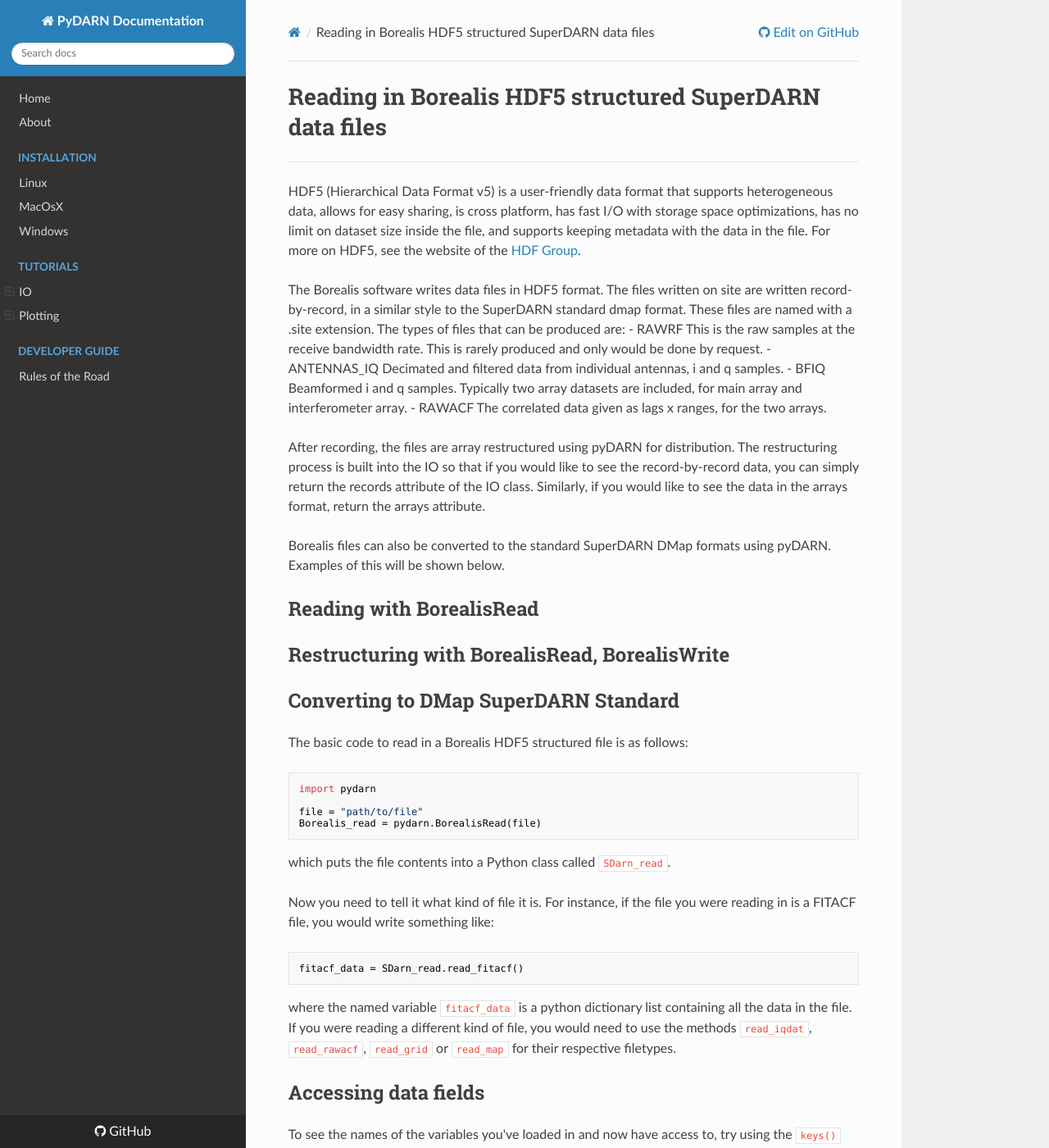
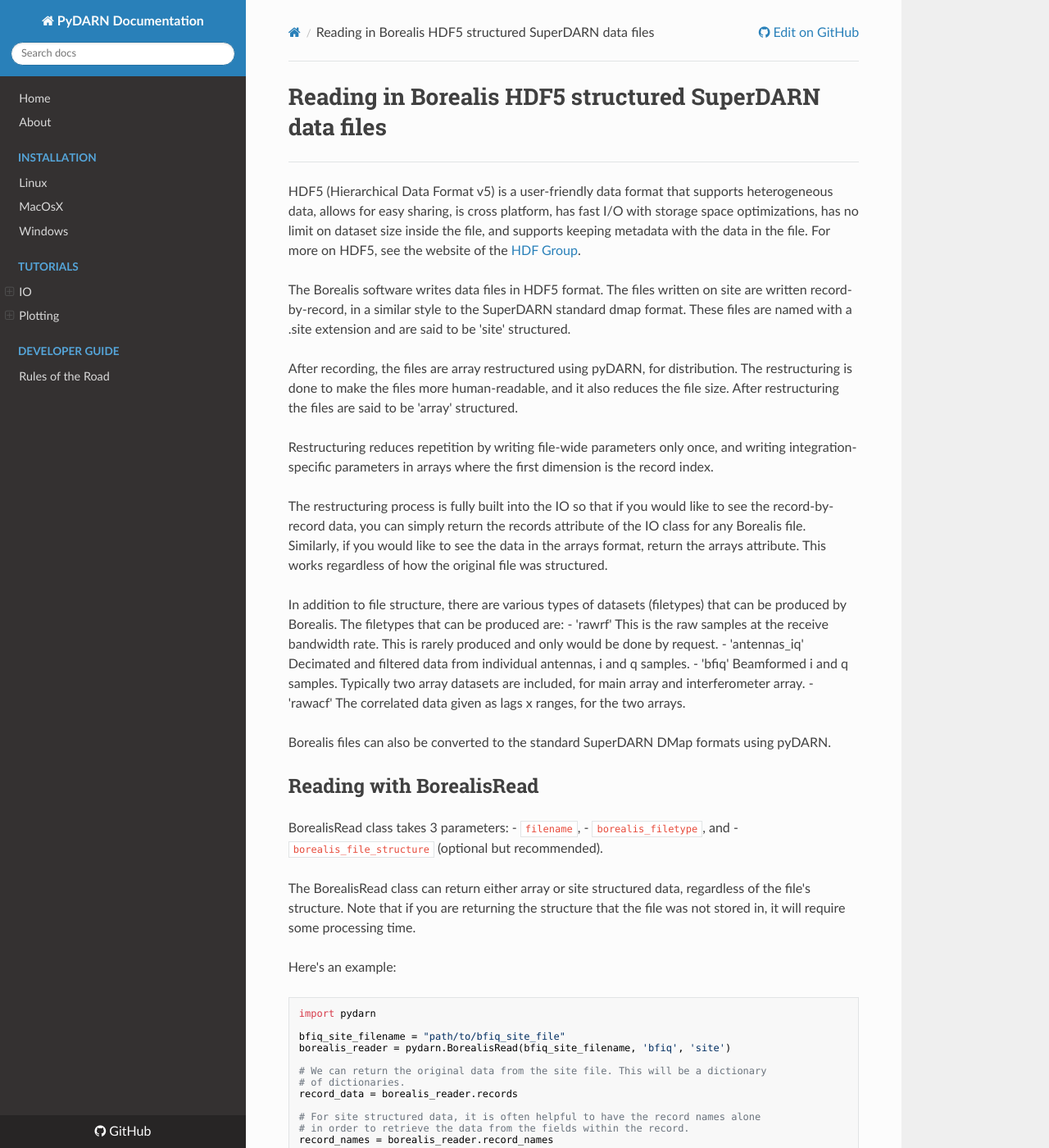
Before and after one commit to SuperDARN/pydarn, an MkDocs documentation site: the page built from docs/user/borealis.md, in a window 1280 px wide and 1400 px high. Shown: the whole window at 82% size. Built offline with MkDocs 1.6.1, drawn with Linux system fonts in a browser that asks for light colours; nearby versions of some CDN libraries; some of the changed text lies outside the part shown.

Commit message:
Updated Borealis IO for tutorial

````diff
--- a/docs/user/borealis.md
+++ b/docs/user/borealis.md
@@ -9,63 +9,195 @@ HDF5, see the website of the [HDF Group](www.hdfgroup.org).
 
 The Borealis software writes data files in HDF5 format. The files written on
 site are written record-by-record, in a similar style to the SuperDARN standard
-dmap format. These files are named with a .site extension. The types of files
-that can be produced are:
-- RAWRF
+dmap format. These files are named with a .site extension and are said to be
+'site' structured.
+
+After recording, the files are array restructured using pyDARN, for distribution.
+The restructuring is done to make the files more human-readable, and it also
+reduces the file size. After restructuring the files are said to be 'array'
+structured.
+
+Restructuring reduces repetition by writing file-wide parameters only once,
+and writing integration-specific parameters in arrays where the first
+dimension is the record index.
+
+The restructuring process is fully built into the IO so that if you would like to see
+the record-by-record data, you can simply return the records attribute of the
+IO class for any Borealis file. Similarly, if you would like to see the data in
+the arrays format, return the arrays attribute. This works regardless of how
+the original file was structured.
+
+In addition to file structure, there are various types of datasets (filetypes)
+that can be produced by Borealis. The filetypes that can be produced are:
+- 'rawrf'
     This is the raw samples at the receive bandwidth rate. This is rarely
     produced and only would be done by request.
-- ANTENNAS_IQ
+- 'antennas_iq'
     Decimated and filtered data from individual antennas, i and q samples.
-- BFIQ
+- 'bfiq'
     Beamformed i and q samples. Typically two array datasets are included,
     for main array and interferometer array.
-- RAWACF
+- 'rawacf'
     The correlated data given as lags x ranges, for the two arrays.
 
-
-After recording, the files are array restructured using pyDARN for distribution.
-The restructuring process is built into the IO so that if you would like to see
-the record-by-record data, you can simply return the records attribute of the
-IO class. Similarly, if you would like to see the data in the arrays format,
-return the arrays attribute.
-
 Borealis files can also be converted to the standard SuperDARN DMap formats
-using pyDARN. Examples of this will be shown below.
+using pyDARN.
 
 ## Reading with BorealisRead
 
-## Restructuring with BorealisRead, BorealisWrite
+BorealisRead class takes 3 parameters:
+- `filename`,
+- `borealis_filetype`, and
+- `borealis_file_structure` (optional but recommended).
 
-## Converting to DMap SuperDARN Standard
+The BorealisRead class can return either array or site structured data,
+regardless of the file's structure. Note that if you are returning the structure
+that the file was not stored in, it will require some processing time.
 
-The basic code to read in a Borealis HDF5 structured file is as follows:
+Here's an example:
 
 ```python
 import pydarn
 
-file = "path/to/file"
-Borealis_read = pydarn.BorealisRead(file)
+bfiq_site_filename = "path/to/bfiq_site_file"
+borealis_reader = pydarn.BorealisRead(bfiq_site_filename, 'bfiq', 'site')
+
+# We can return the original data from the site file. This will be a dictionary
+# of dictionaries.
+record_data = borealis_reader.records
+
+# For site structured data, it is often helpful to have the record names alone
+# in order to retrieve the data from the fields within the record.
+record_names = borealis_reader.record_names
+
+# We can also get the data in array structured format. Beware that this
+# will require some processing. This will be a dictionary.
+array_data = borealis_reader.arrays
 ```
-which puts the file contents into a Python class called `SDarn_read`.
 
-Now you need to tell it what kind of file it is. For instance, if the file you were reading in is a FITACF file, you would write something like:
+If you don't supply the borealis_file_structure parameter, the reader will
+attempt to read the file as array structured first (as this should be the most
+common structure available to the user), and following failure will attempt to
+read as site structured.
+
 ```python
-fitacf_data = SDarn_read.read_fitacf()
+import pydarn
+
+rawacf_array_filename = "path/to/rawacf_array_file"
+borealis_reader = pydarn.BorealisRead(rawacf_array_filename, 'rawacf')
+
+print(borealis_reader.borealis_file_structure) # confirm it was array structured
+
+# We can return the original data from the array file
+array_data = borealis_reader.arrays
+
+# We can also get the data in the site structured format. Again, beware that
+# this will require some processing.
+record_data = borealis_reader.records
 ```
-where the named variable `fitacf_data` is a python dictionary list containing all the data in the file. If you were reading a different kind of file, you would need to use the methods `read_iqdat`, `read_rawacf`, `read_grid` or `read_map` for their respective filetypes.
 
-## Accessing data fields
-To see the names of the variables you've loaded in and now have access to, try using the `keys()` method:
+## Accessing Data Fields in a Borealis Dataset
+
+The method of accessing data fields will vary depending on if you have loaded
+site data or array data. In both cases, you can use the `keys()` method.
+
+For site files, to see all the data fields in the first record:
 ```python
-print(fitacf_data[0].keys())
+record_names = borealis_reader.record_names
+first_record_name = record_names[0]
+print(record_data[first_record_name].keys())
 ```
-which will tell you all the variablies in the first [0th] record.
 
-Let's say you loaded in a MAP file, and wanted to grab the cross polar-cap potentials for each record:
+For array files, to see all the data fields available for all the records:
 ```python
-file = "20150302.n.map"
-SDarn_read = pydarn.SDarnRead(file)
-map_data = SDarn_read.read_map()
+print(array_data.keys())
+```
 
-cpcps=[i['pot.drop'] for i in map_data]
+For more information on the data fields available in both array structured
+and site structured files (they vary slightly), see the Borealis documentation
+[here](https://borealis.readthedocs.io/en/latest/borealis_data.html).
+
+## Writing with BorealisWrite
+
+The BorealisWrite class takes 4 parameters:
+- `filename`,
+- `borealis_data`,
+- `borealis_filetype`, and
+- `borealis_file_structure` (optional but recommended).
+
+Here's an example that will write `my_rawacf_data` to `my_file`:
+
+```python
+import pydarn
+
+my_rawacf_data = borealis_reader.arrays
+
+my_file = "path/to/file"
+writer = pydarn.BorealisWrite(my_file, my_rawacf_data, 'rawacf', 'array')
 ```
+
+Similar to reading files, if you don't supply the borealis_file_structure
+parameter, the writer will attempt to write the file as array structured first,
+and following failure will attempt to write as site structured.
+
+```python
+import pydarn
+
+my_rawacf_data = borealis_reader.arrays
+
+my_file = "path/to/file"
+writer = pydarn.BorealisWrite(my_file, my_rawacf_data, 'rawacf')
+
+print(writer.borealis_file_structure)  # to check the file structure written
+```
+
+## Converting to DMap SuperDARN Standard
+
+The conversions available from Borealis HDF5 to SuperDARN DMap (SDARN) standards
+are currently:
+
+| Borealis  | SDarn      |
+|-----------|------------|
+| rawacf    | rawacf     |
+| bfiq      | iqdat      |
+
+If the Borealis file is not provided as one of the required Borealis filetypes,
+the conversion will fail with `BorealisConversionTypesError`.
+
+Note that the complexity of the data stored in the Borealis-created file may
+mean that conversion is not possible. If this is the case, the code will
+throw an error such as `BorealisConvert2IqdatError` or
+`BorealisConvert2RawacfError`.
+
+The BorealisConvert class is built off of BorealisRead. It takes the following
+parameters:
+- `borealis_filename` (to read from),
+- `borealis_filetype`,
+- `sdarn_filename` (to write to),
+- `borealis_slice_id`, and
+- `borealis_file_structure` (optional but recommended).
+
+The following will convert a Borealis file (`my_borealis_array_file`) and write
+to an SDarn filename (`sdarn_file`):
+
+```python
+import pydarn
+my_borealis_array_file = "path/to/file"
+sdarn_file = "path/to/write/to"
+
+converter = pydarn.BorealisConvert(my_borealis_file, "rawacf",
+    sdarn_file, 0, borealis_file_structure='array')
+```
+
+Similarly to read and write functions, if the structure is not provided, array
+structure is attempted first.
+
+Other information can be gathered from the converter if desired, for examples:
+
+```python
+borealis_array_data = converter.arrays
+
+sdarn_dictionary = converter.sdarn_dict # python dictionary of the SDarn standard fields.
+
+dmap_records = converter.sdarn_dmap_records
+```
````
